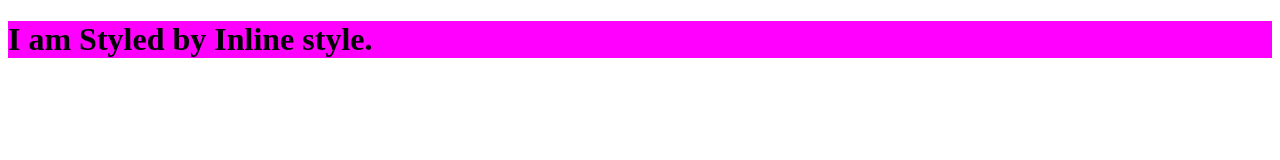
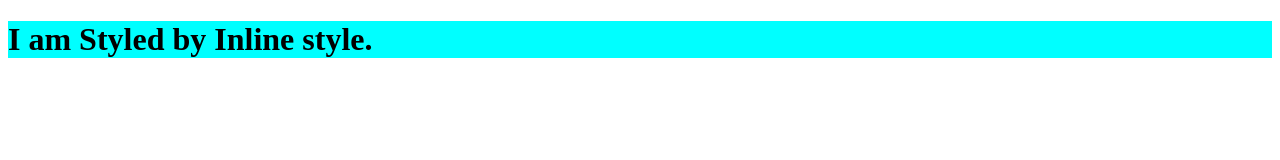
Before and after one commit to ghzzzang/my_web_study, a plain HTML site: page CSS/Selector/Inline.html in a window 1280 px wide. Drawn offline with Linux system fonts and the light colour scheme.

Commit message:
css 인라인 스타일

```diff
--- a/CSS/Selector/Inline.css
+++ b/CSS/Selector/Inline.css
@@ -7,3 +7,7 @@
 }
 
 /* id 요소로 스타일 했지만 인라인 스타일로 인해 적용되지 않는다. */
+
+h1{
+    background-color: aqua !important;
+}
```
Also changed, not shown: CSS/Selector/Inline.html (+1 -0 lines).
